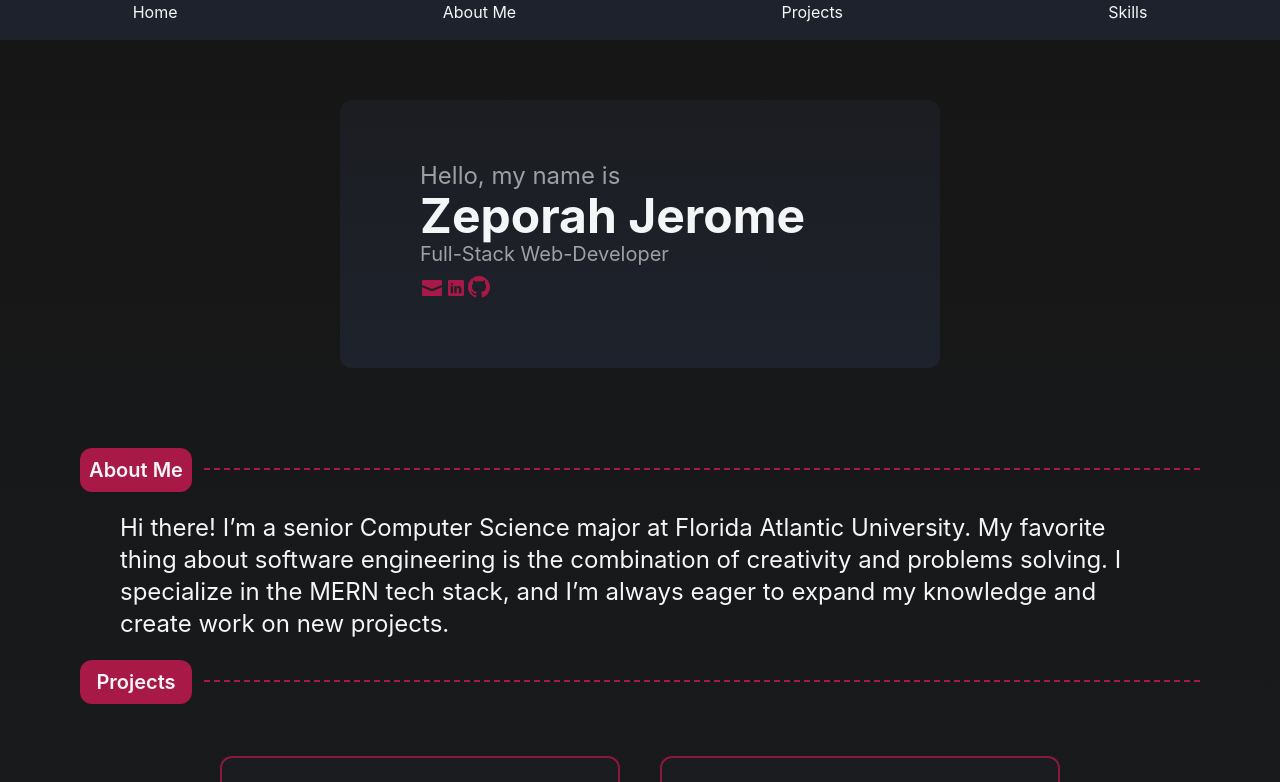
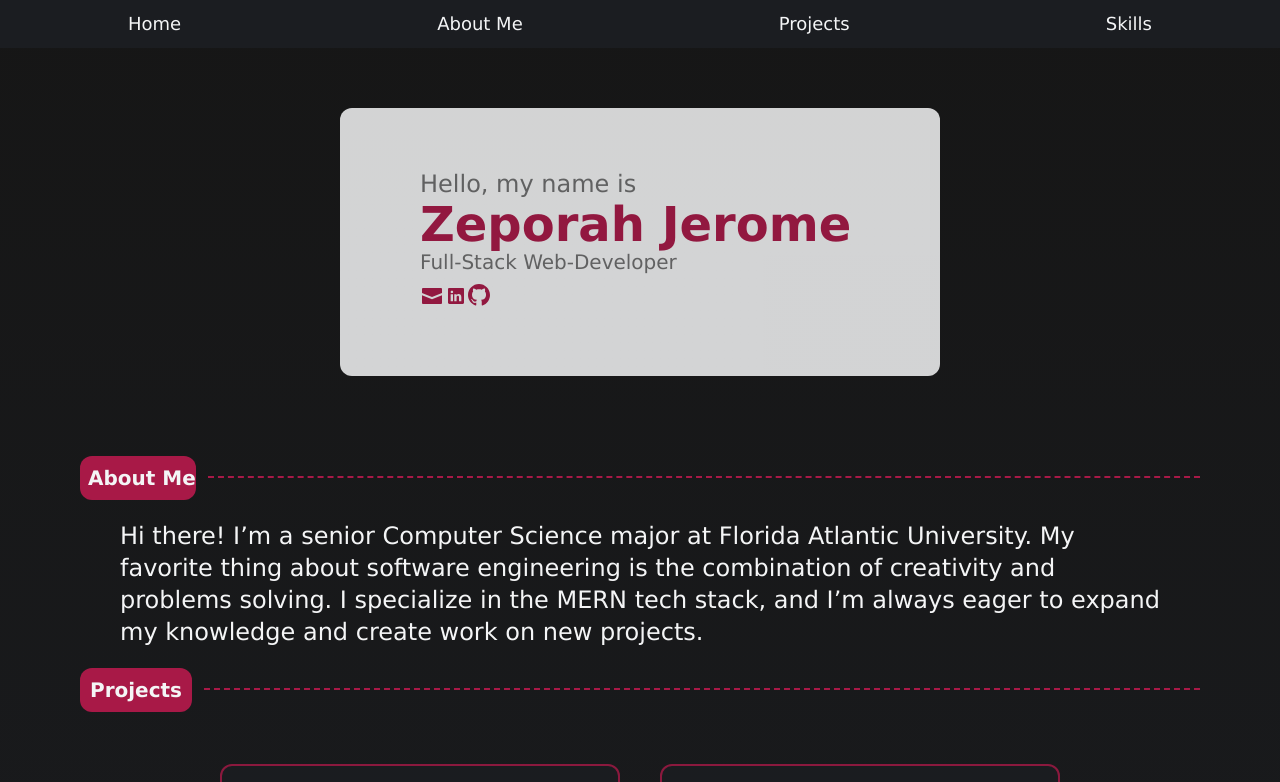
Before and after one commit to zjerome2023/portfolio-website, a React (Vite) app in the folder frontend/: page / in a window 1280 px wide. Shown: the top 782 px of the page. Built offline with nearby package versions, Linux system fonts and the light colour scheme.

Commit message:
Changed font family, made header links bigger

```diff
--- a/frontend/src/App.jsx
+++ b/frontend/src/App.jsx
@@ -6,11 +6,11 @@ function App() {
   return (
     <>
     <div className='flex flex-col' id='home'>
-      <header className='flex justify-around align-bottom bg-space-indigo w-full h-10 sticky top-0 z-50'>
-        <a className='text-platinum' href='#home'>Home</a>
-        <a className='text-platinum' href='#about'>About Me</a>
-        <a className='text-platinum' href='#projects'>Projects</a>
-        <a className='text-platinum' href='#skills'>Skills</a>
+      <header className='flex justify-around align-bottom bg-shadow-gray w-full h-12 sticky top-0 z-50'>
+        <a className='text-platinum my-auto text-lg' href='#home'>Home</a>
+        <a className='text-platinum my-auto text-lg' href='#about'>About Me</a>
+        <a className='text-platinum my-auto text-lg' href='#projects'>Projects</a>
+        <a className='text-platinum my-auto text-lg' href='#skills'>Skills</a>
       </header>
       <About/>
     </div>
--- a/frontend/src/about.jsx
+++ b/frontend/src/about.jsx
@@ -1,10 +1,10 @@
 function About(){
  return (
     // TODO: Change the colors here
-    <div className="rounded-xl bg-linear-to-b from-shadow-gray to-space-indigo w-150 px-20 py-15 mx-auto my-15">
-        <h2 className="text-2xl opacity-60 text-platinum"> Hello, my name is</h2>
-        <h1 className="text-5xl text-platinum font-bold"> Zeporah Jerome </h1>
-        <h3 className="text-xl opacity-60 text-platinum"> Full-Stack Web-Developer </h3>
+    <div className="rounded-xl bg-linear-to-b from-platinum to-platinum w-150 px-20 py-15 mx-auto my-15 opacity-85">
+        <h2 className="text-2xl opacity-60 text-onyx"> Hello, my name is</h2>
+        <h1 className="text-5xl text-cherry-rose font-bold"> Zeporah Jerome </h1>
+        <h3 className="text-xl opacity-60 text-onyx"> Full-Stack Web-Developer </h3>
         <div className="flex my-2">
             <a href="mailto:zeporahrenee@gmail.com" target="_blank">
                 <svg className="w-6 h-6 fill-cherry-rose transition-colors duration-100 ease-in-out hover:fill-rose-wine"  viewBox="0 0 24 24" xmlns="http://www.w3.org/2000/svg" alt="Email">
--- a/frontend/src/index.css
+++ b/frontend/src/index.css
@@ -7,10 +7,15 @@
   --color-cherry-rose: #A81947;
   --color-rose-wine: #C23A6A;
   --color-platinum: #F4F5F6;
+  --color-sky-blue: #0F77C6;
 }
 
 body {
   min-height: 100vh;
   background-color: #161616;
-  background-image: linear-gradient(var(--color-onyx), var(--color-shadow-gray))
+  background-image: linear-gradient(var(--color-onyx), var(--color-shadow-gray));
 }
+
+*{
+  font-family: Verdana, Geneva, Tahoma, sans-serif;
+}
--- a/frontend/src/linkcard.jsx
+++ b/frontend/src/linkcard.jsx
@@ -5,7 +5,7 @@ function LinkCard(props){
         <p className="m-5 max-h-40"> {props.text} </p>
         <div className="flex flex-row w-40 mt-auto mx-auto">
             <a href={props.github} className="bg-cherry-rose text-platinum max-w-20 mx-2 px-3 py-2 mb-2 rounded-md transition-colors ease-in-out duration-100 hover:bg-rose-wine">GitHub</a>
-            <a href={props.link} className="bg-cherry-rose text-platinum max-w-20 mx-2 px-3 py-2 mb-2 rounded-md transition-colors ease-in-out duration-100 hover:bg-rose-wine">Link</a>
+            <a href={props.link} className="bg-cherry-rose text-platinum max-w-20 mx-2 px-3 py-2 mb-2 rounded-md transition-colors ease-in-out duration-100 hover:bg-rose-wine">Live</a>
         </div>
      </div>
  )}
```
